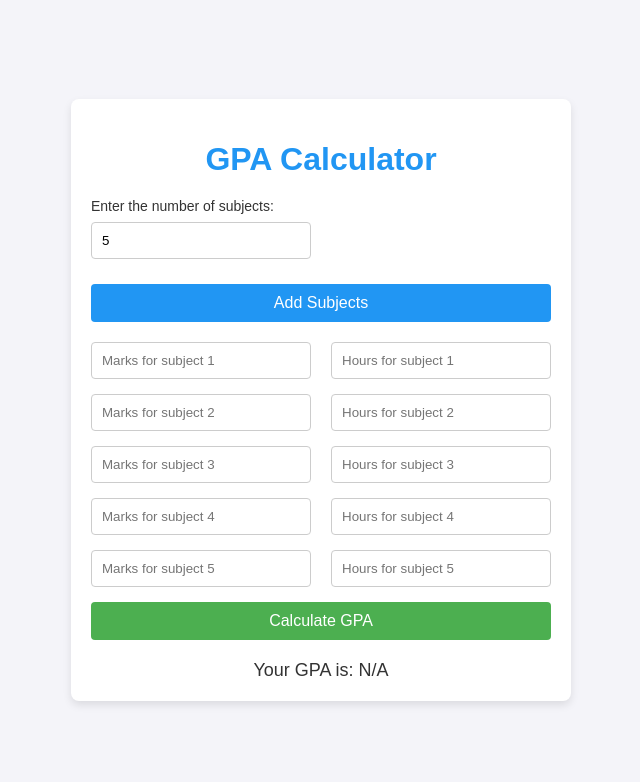
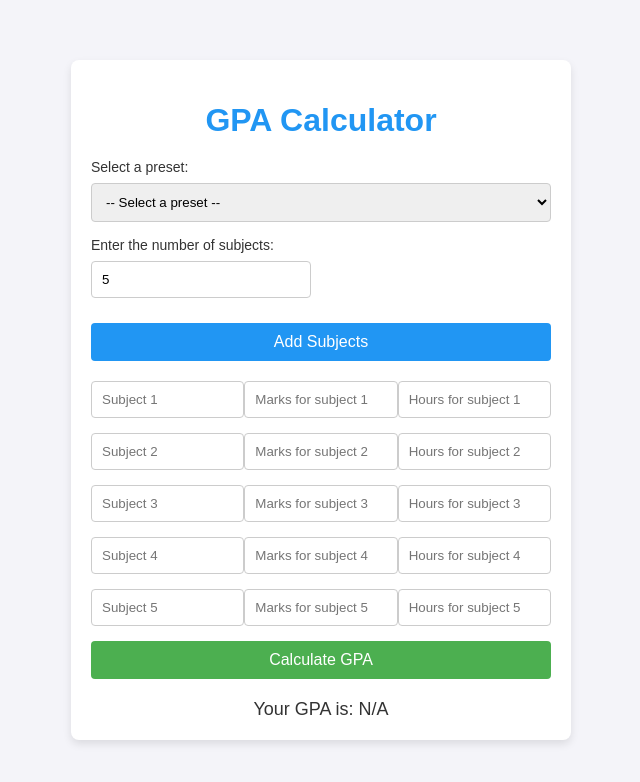
Before and after one commit to Gardo32/gpa-analytics, a plain HTML site: page demo.html in a window 1280 px wide. Both pictures are taken after typing "5" into the empty fields and a click on the button "Add Subjects". Shown: the whole page, without its empty margins (319-959 px from the left). Drawn offline with Linux system fonts and the light colour scheme.

Commit message:
Update demo.html

```diff
--- a/demo.html
+++ b/demo.html
@@ -35,7 +35,7 @@
             font-size: 14px;
             margin-bottom: 8px;
         }
-        input[type="number"] {
+        input[type="number"], input[type="text"] {
             width: calc(50% - 10px);
             padding: 10px;
             margin-bottom: 15px;
@@ -74,20 +74,109 @@
         .add-button:hover {
             background-color: #1976d2;
         }
+        select {
+            padding: 10px;
+            margin-bottom: 15px;
+            width: 100%;
+            border: 1px solid #ccc;
+            border-radius: 4px;
+        }
     </style>
 </head>
 <body>
     <div class="container">
         <h1>GPA Calculator</h1>
+
+        <label for="preset-selector">Select a preset:</label>
+        <select id="preset-selector" onchange="loadPreset()">
+            <option value="">-- Select a preset --</option>
+            <option value="CCP">CCP</option>
+            <option value="SEC">SEC</option>
+            <option value="AI">AI</option>
+        </select>
+
         <label for="num-subjects">Enter the number of subjects:</label>
         <input type="number" id="num-subjects" min="1" placeholder="Number of subjects">
         <button class="add-button" onclick="updateSubjects()">Add Subjects</button>
+
         <div id="subject-container"></div>
+
         <button onclick="calculateGPA()">Calculate GPA</button>
         <div class="result" id="result">Your GPA is: N/A</div>
     </div>
 
     <script>
+        // Sample JSON presets
+        const presets = {
+            CCP: {
+                num_subjects: 11,
+                subjects: [
+                    "GRD301",
+                    "Math",
+                    "Islam",
+                    "Arab",
+                    "IOT 301",
+                    "Chemistry",
+                    "History",
+                    "English",
+                    "ARC 301",
+                    "Physics",
+                    "CC 301"
+                ],
+                hours: [4, 5, 1, 2, 4, 2, 2, 8, 4, 4, 4]
+            },
+            SEC: {
+                num_subjects: 11,
+                subjects: [
+                    "GRD301",
+                    "Math",
+                    "Islam",
+                    "Arab",
+                    "IOT 301",
+                    "Chemistry",
+                    "History",
+                    "English",
+                    "GDV 301",
+                    "Physics",
+                    "SEC 301"
+                ],
+                hours: [4, 5, 1, 2, 4, 2, 2, 8, 4, 4, 4]
+            },
+            AI: {
+                num_subjects: 11,
+                subjects: [
+                    "GRD301",
+                    "Math",
+                    "Islam",
+                    "Arab",
+                    "IOT 301",
+                    "Chemistry",
+                    "History",
+                    "English",
+                    "ML 301",
+                    "Physics",
+                    "DP 301"
+                ],
+                hours: [4, 5, 1, 2, 4, 2, 2, 8, 4, 4, 4]
+            }
+        };
+
+        function loadPreset() {
+            const selectedPreset = document.getElementById('preset-selector').value;
+            const preset = presets[selectedPreset];
+
+            if (preset) {
+                document.getElementById('num-subjects').value = preset.num_subjects;
+                updateSubjects(); // Call to update inputs based on number of subjects
+
+                preset.subjects.forEach((subject, index) => {
+                    document.getElementById(`subject-name-${index + 1}`).value = subject; // Populate subject names
+                    document.getElementById(`marks-${index + 1}`).value = ''; // Clear existing values for marks
+                    document.getElementById(`hours-${index + 1}`).value = preset.hours[index];
+                });
+            }
+        }
+
         function updateSubjects() {
             const numSubjects = document.getElementById('num-subjects').value;
             const container = document.getElementById('subject-container');
@@ -97,6 +186,7 @@
                 const subjectDiv = document.createElement('div');
                 subjectDiv.className = 'subject-input';
                 subjectDiv.innerHTML = `
+                    <input type="text" id="subject-name-${i}" placeholder="Subject ${i}" required>
                     <input type="number" id="marks-${i}" placeholder="Marks for subject ${i}" min="0" max="100">
                     <input type="number" id="hours-${i}" placeholder="Hours for subject ${i}" min="1">
                 `;
@@ -119,7 +209,7 @@
                 }
             }
 
-            const gpa = totalMarks / totalHours;
+            const gpa = totalHours > 0 ? (totalMarks / totalHours) : 0; // Prevent division by zero
             document.getElementById('result').innerText = `Your GPA is: ${gpa.toFixed(2)}`;
         }
     </script>
```
